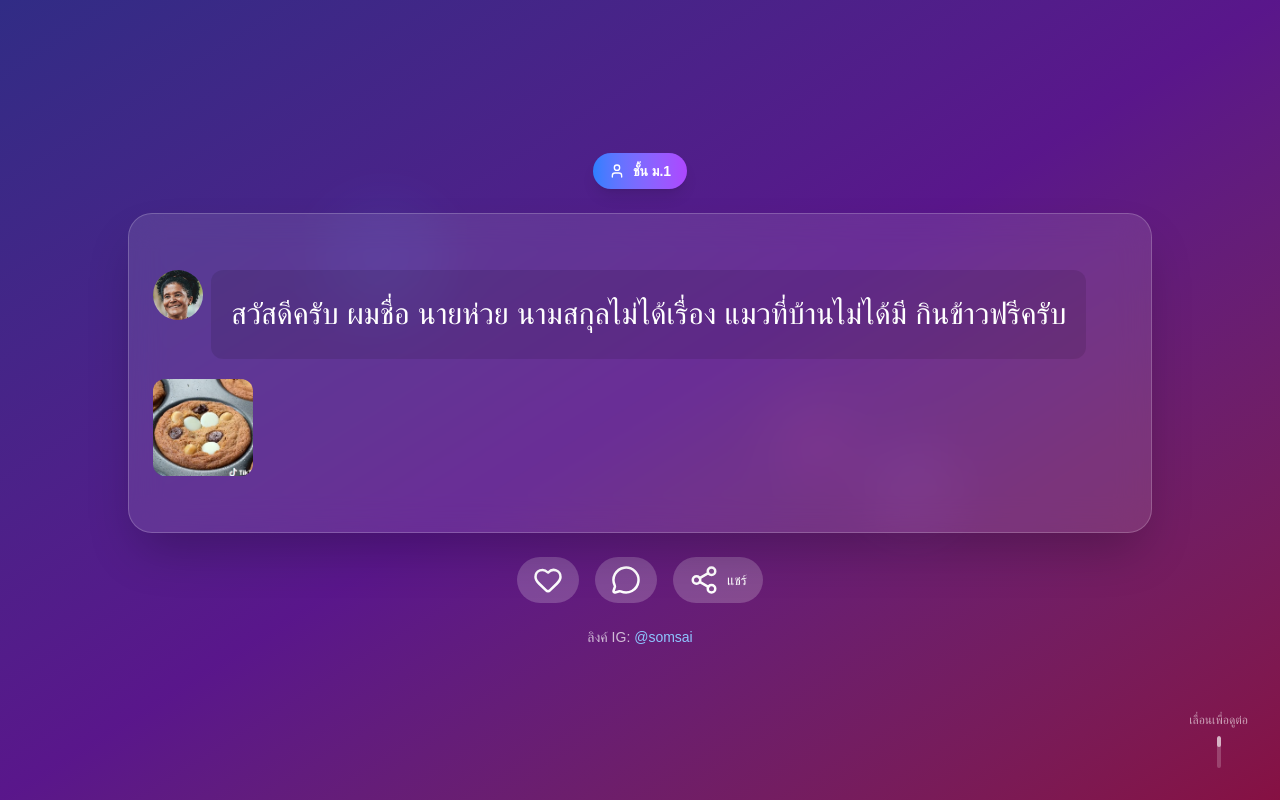
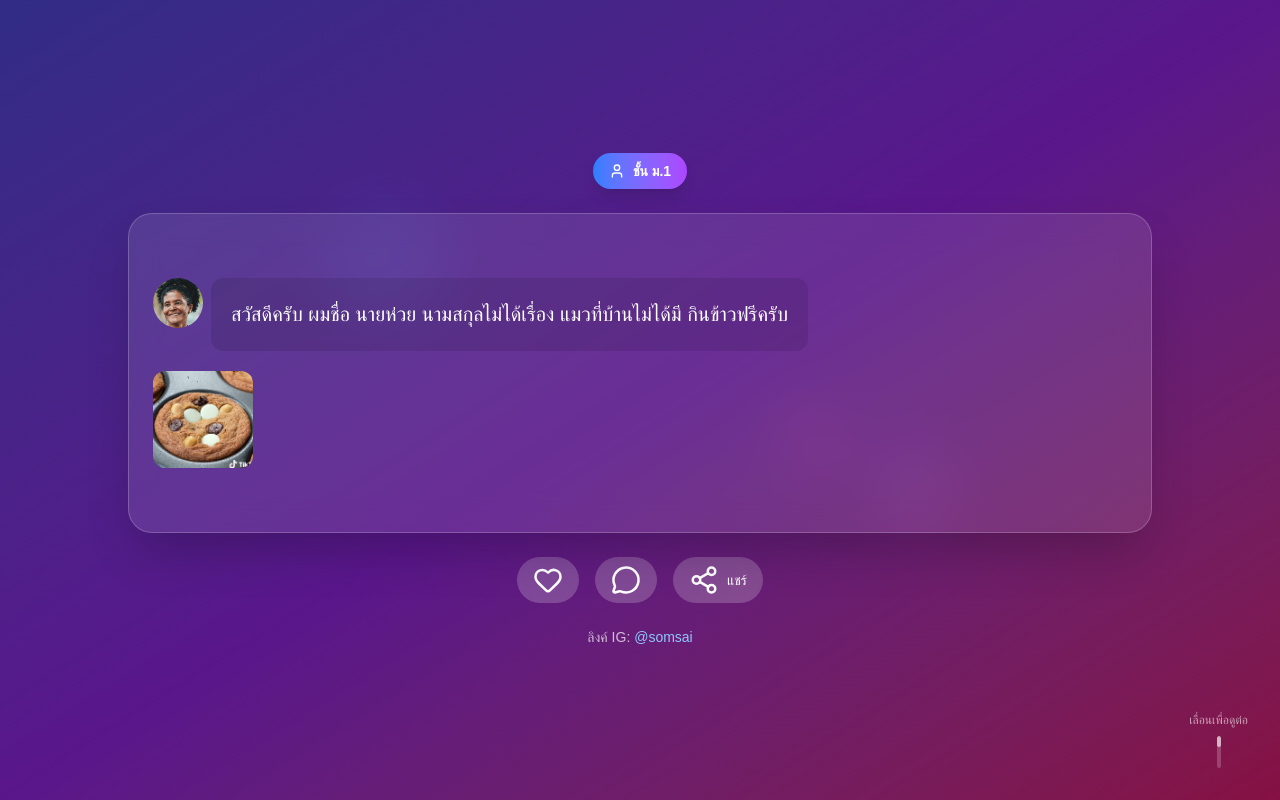
Before and after one commit to Stepreneur/fakbok, a Next.js app: page / in a window 1280 px wide. Built offline with nearby package versions, Linux system fonts and the light colour scheme.

Commit message:
test-text

```diff
--- a/src/app/page.js
+++ b/src/app/page.js
@@ -63,7 +63,7 @@ export default function TiktokStyle() {
 
             {/* Main Content Card */}
             <motion.div
-              className="flex flex-col justify-center items-start gap-5 w-[80vw] h-max  min-h-[40vh] bg-white/10 backdrop-blur-lg rounded-3xl p-6 shadow-2xl border border-white/20"
+              className="flex flex-col justify-center items-start gap-5 w-[80vw] h-max max-h-[80vh] min-h-[40vh] bg-white/10 backdrop-blur-lg rounded-3xl p-6 shadow-2xl border border-white/20"
               initial={{ scale: 0.8, opacity: 0 }}
               animate={{ scale: 1, opacity: 1 }}
               transition={{ delay: 0.3 }}
@@ -72,7 +72,7 @@ export default function TiktokStyle() {
                 <Image  src={posts[index].src} alt="post" width={100} height={100} className='object-cover min-w-[50px] min-h-[50px] w-[50px] h-[50px] rounded-full self-start' />
                 <div className='flex flex-row  w-max h-max'>
 
-                  <div className="text-start bg-black/10 text-white p-5 rounded-xl text-3xl leading-relaxed">{posts[index].content}</div>
+                  <div className="text-start bg-black/10 text-white p-5 rounded-xl text-xl leading-relaxed">{posts[index].content}</div>
 
                 </div>
               </div>
```
